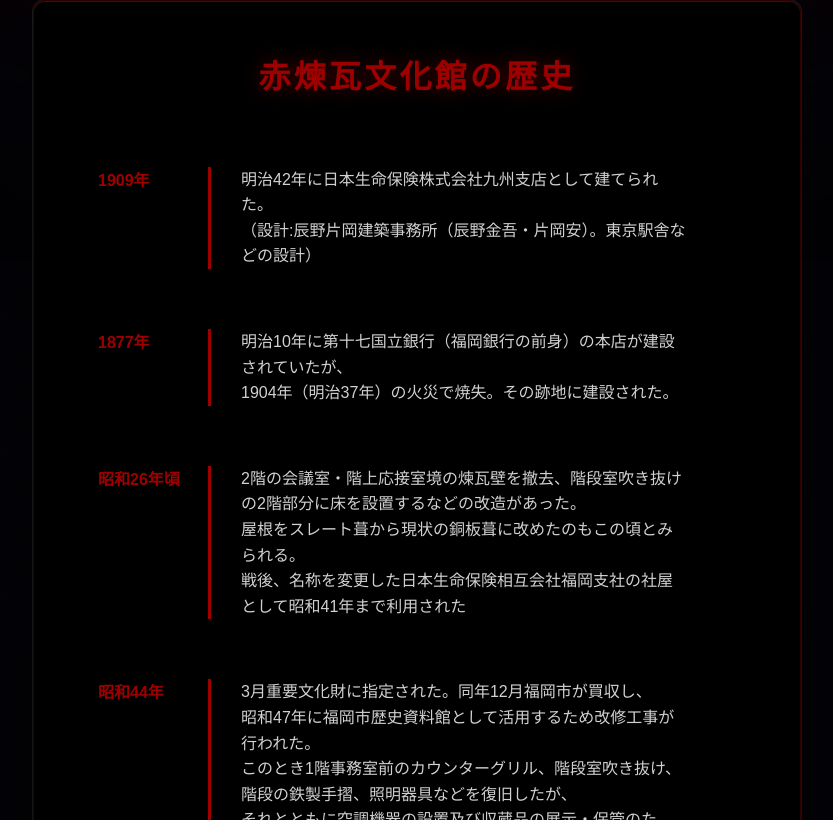
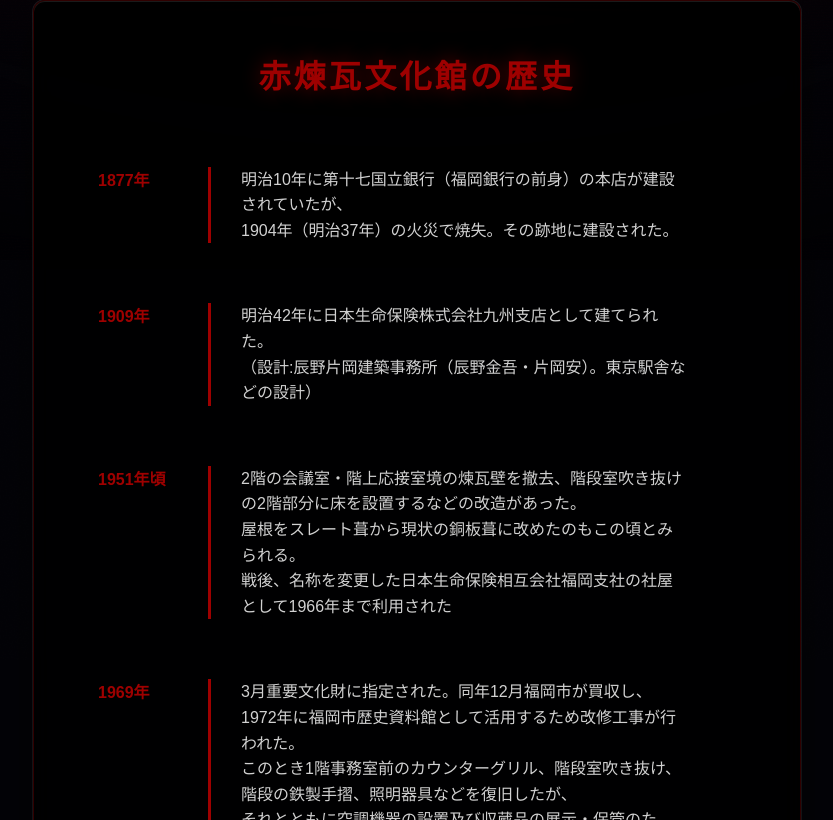
Before and after one commit to Sea10wood/karengabunkakann_kocchini_oide, a Next.js app: page / in a window 1280 px wide. Shown: the part 540-1360 px from the top of the page, without its empty margins (223-1056 px from the left). Built offline with nearby package versions, Linux system fonts and the light colour scheme.

Commit message:
年表を西暦で統一

```diff
--- a/src/app/page.tsx
+++ b/src/app/page.tsx
@@ -66,6 +66,15 @@ export default function Home() {
               <h2 className="story-title">赤煉瓦文化館の歴史</h2>
 
               <ul className="timeline">
+
+              <li>
+                  <div className="timeline-date">1877年</div>
+                  <div className="timeline-content">
+                    <p>明治10年に第十七国立銀行（福岡銀行の前身）の本店が建設されていたが、<br/>
+                    1904年（明治37年）の火災で焼失。その跡地に建設された。</p>
+                  </div>
+                </li>
+
                 <li>
                   <div className="timeline-date">1909年</div>
                   <div className="timeline-content">
@@ -74,28 +83,21 @@ export default function Home() {
                   </div>
                 </li>
 
+
                 <li>
-                  <div className="timeline-date">1877年</div>
+                  <div className="timeline-date">1951年頃</div>
                   <div className="timeline-content">
-                    <p>明治10年に第十七国立銀行（福岡銀行の前身）の本店が建設されていたが、<br/>
-                    1904年（明治37年）の火災で焼失。その跡地に建設された。</p>
+                    <p>2階の会議室・階上応接室境の煉瓦壁を撤去、階段室吹き抜けの2階部分に床を設置するなどの改造があった。<br/>
+                    屋根をスレート葺から現状の銅板葺に改めたのもこの頃とみられる。<br/>
+                    戦後、名称を変更した日本生命保険相互会社福岡支社の社屋として1966年まで利用された</p>
                   </div>
                 </li>
 
                 <li>
-                  <div className="timeline-date">昭和26年頃</div>
-                  <div className="timeline-content">
-                    <p>2階の会議室・階上応接室境の煉瓦壁を撤去、階段室吹き抜けの2階部分に床を設置するなどの改造があった。<br/>
-                    屋根をスレート葺から現状の銅板葺に改めたのもこの頃とみられる。<br/>
-                    戦後、名称を変更した日本生命保険相互会社福岡支社の社屋として昭和41年まで利用された</p>
-                  </div>
-                </li>
-
-                <li>
-                  <div className="timeline-date">昭和44年</div>
+                  <div className="timeline-date">1969年</div>
                   <div className="timeline-content">
                     <p>3月重要文化財に指定された。同年12月福岡市が買収し、<br/>
-                    昭和47年に福岡市歴史資料館として活用するため改修工事が行われた。<br/>
+                    1972年に福岡市歴史資料館として活用するため改修工事が行われた。<br/>
                     このとき1階事務室前のカウンターグリル、階段室吹き抜け、階段の鉄製手摺、照明器具などを復旧したが、<br/>
                     それとともに空調機器の設置及び収蔵品の展示・保管のため、一部の部屋境の扉を撤去し、<br/>
                     外廻りの窓に鉄製パネルをはめ込むなどの改修が行われた</p>
```
